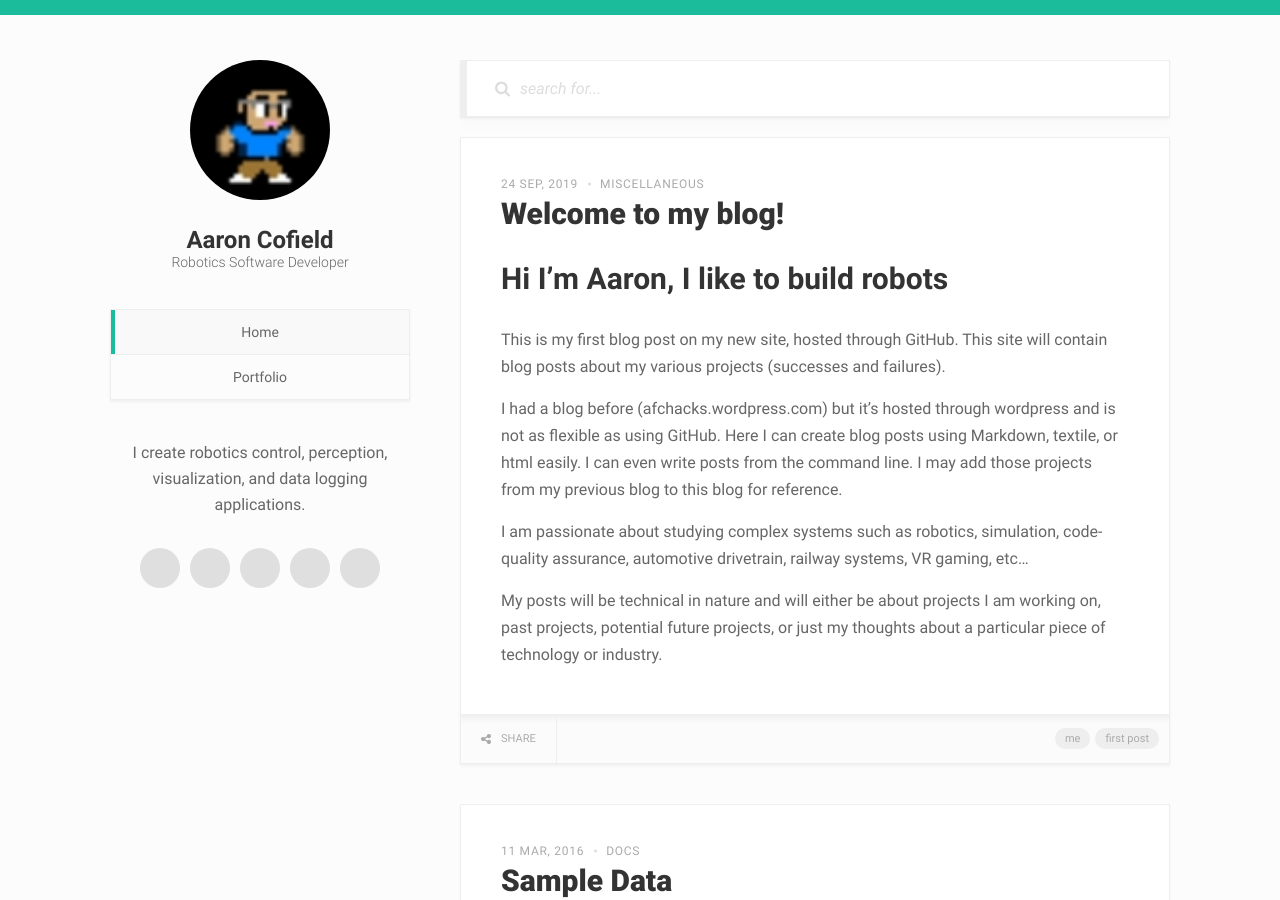
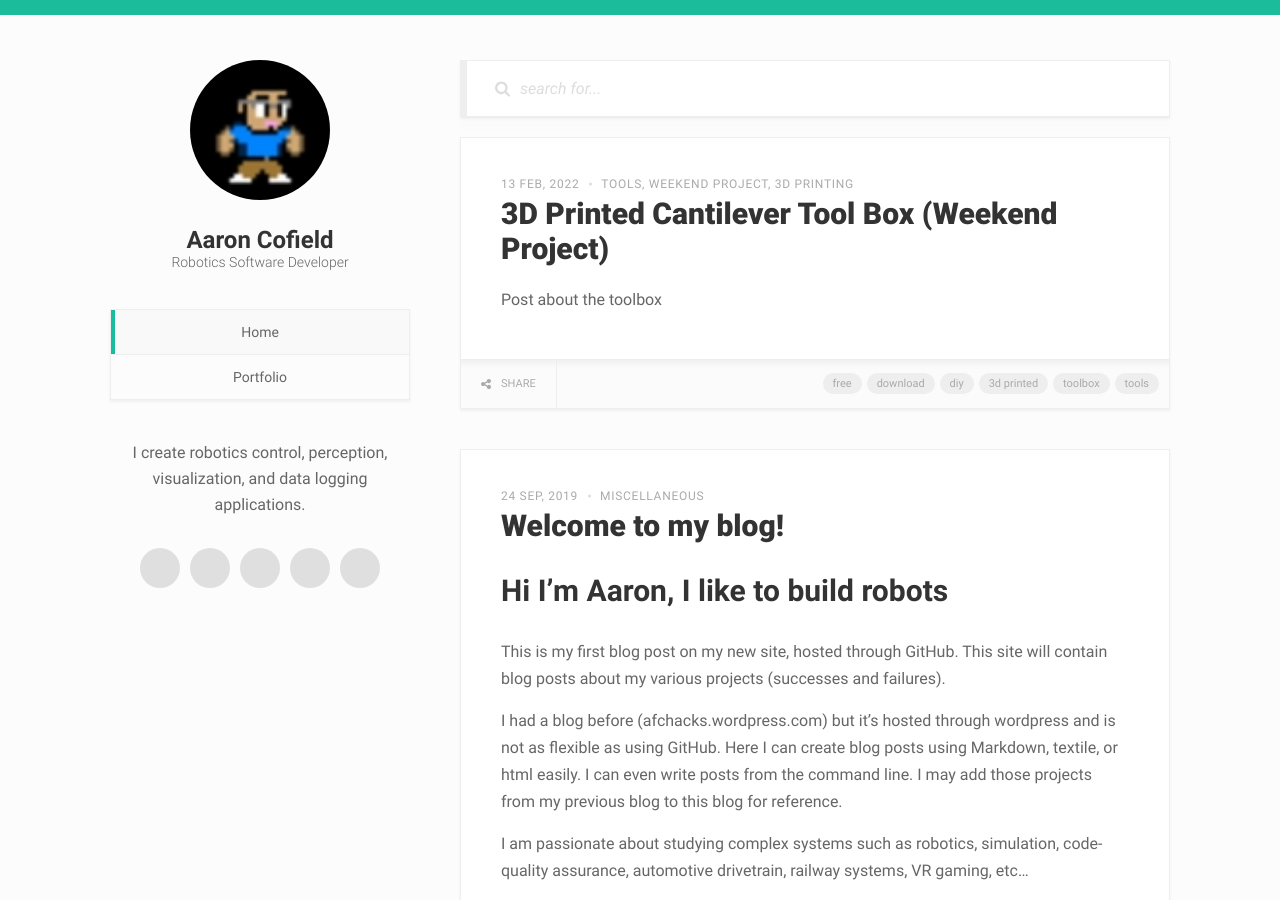
Before and after one commit to airfield20/airfield20.github.io, a Jekyll site: the page built from index.html, in a window 1280 px wide and 900 px high. Built offline with Jekyll 4.4.1, drawn with Linux system fonts in a browser that asks for light colours; the list of posts is cut into pages by our own code; grey boxes are pictures that could not be loaded.

Commit message:
Update from Forestry.io Aaron Cofield updated _posts/2022-02-13-3d-printed-cantilever-tool-box-weekend-project.md Aaron Cofield deleted _drafts/3d-printed-cantilever-tool-box-weekend-project.md

```diff
--- a/_drafts/3d-printed-cantilever-tool-box-weekend-project.md
+++ b/_posts/2022-02-13-3d-printed-cantilever-tool-box-weekend-project.md
@@ -17,3 +17,4 @@ tags:
 - tools
 
 ---
+Post about the toolbox
```
Also changed, not shown: .forestry/front_matter/templates/blog-post.yml.
